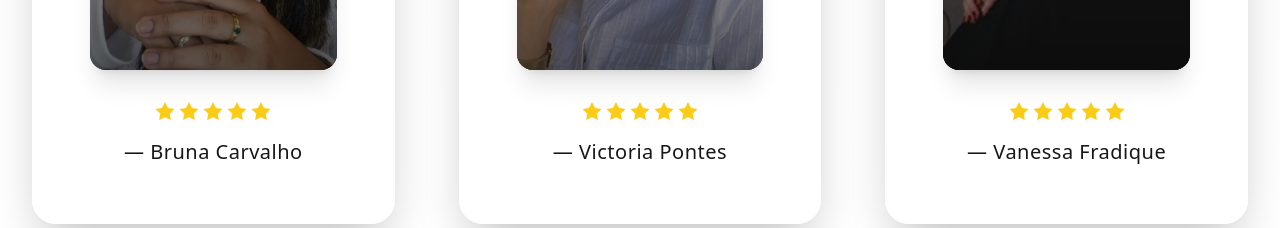
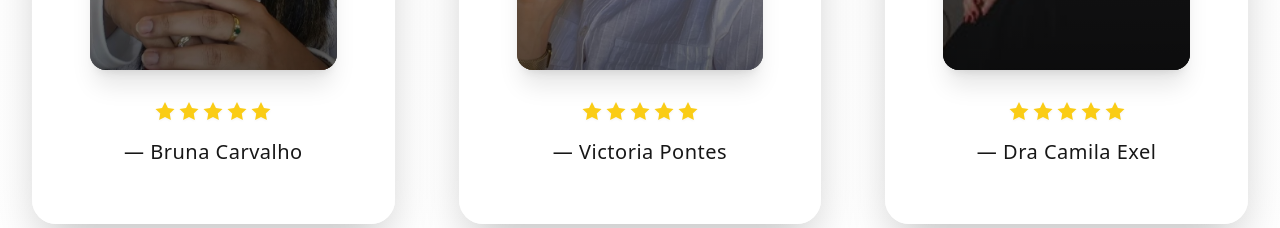
Before and after one commit to VoaNegocio/massoterapeuta-lelimorgado, a React (Vite) app: page / in a window 1280 px wide. Shown: the part 4980-5208 px from the top of the page. Built offline with nearby package versions, Linux system fonts and the light colour scheme.

Commit message:
ajuste no depoimento, nome dra camila

```diff
--- a/src/components/Depoimentos.jsx
+++ b/src/components/Depoimentos.jsx
@@ -19,7 +19,7 @@ function Depoimentos() {
       avaliacao: 5,
     },
     {
-      nome: 'Vanessa Fradique',
+      nome: 'Dra Camila Exel',
       video: '/videos/video3.mp4',
       foto: '/maria-isabel-img1.jpg', // Foto da cliente como preview
       avaliacao: 5,
@@ -157,11 +157,10 @@ function Depoimentos() {
                     const card = container?.querySelector(`[data-index="${index}"]`)
                     card?.scrollIntoView({ behavior: 'smooth', block: 'nearest', inline: 'center' })
                   }}
-                  className={`h-2 rounded-full transition-all ${
-                    index === currentIndex
+                  className={`h-2 rounded-full transition-all ${index === currentIndex
                       ? 'bg-green-600 w-8'
                       : 'bg-neutral-300 w-2'
-                  }`}
+                    }`}
                   aria-label={`Ir para depoimento ${index + 1}`}
                 />
               ))}
```
